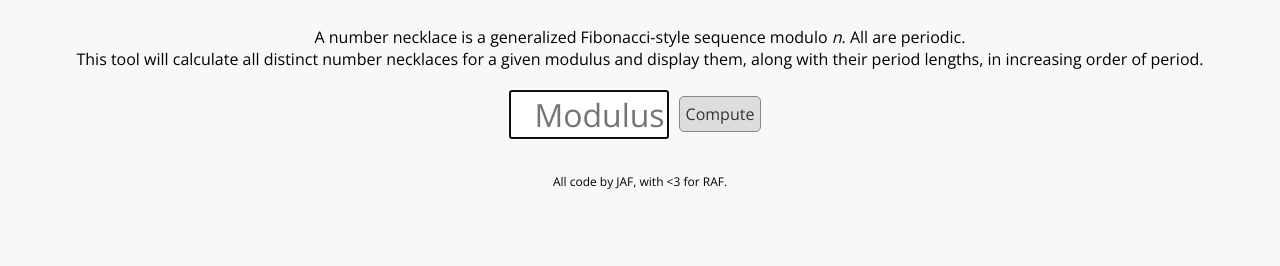
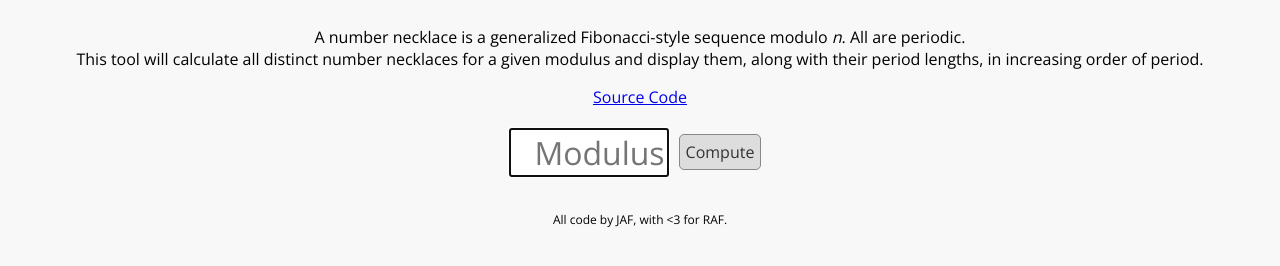
Before and after one commit to jessefischer/numnec, a plain HTML site: page index.html in a window 1280 px wide. Shown: the part 78-344 px from the top of the page. Drawn offline with nearby package versions, Linux system fonts and the light colour scheme.

Commit message:
Added link to Github repo

```diff
--- a/index.html
+++ b/index.html
@@ -16,6 +16,8 @@
 <p>A number necklace is a generalized Fibonacci-style sequence modulo <em>n</em>. All are periodic.<br>
 This tool will calculate all distinct number necklaces for a given modulus and display them, along with their period lengths, in increasing order of period.</p>
 
+<p><a href='https://github.com/jessefischer/numnec'>Source Code</a></p>
+
 <form id='num-nec-form' action="javascript:void(0)">
 <input type='text' id='base' name='base' autofocus placeholder='Modulus'>
 <input type='submit' id='compute' name='compute' value='Compute'>
```
